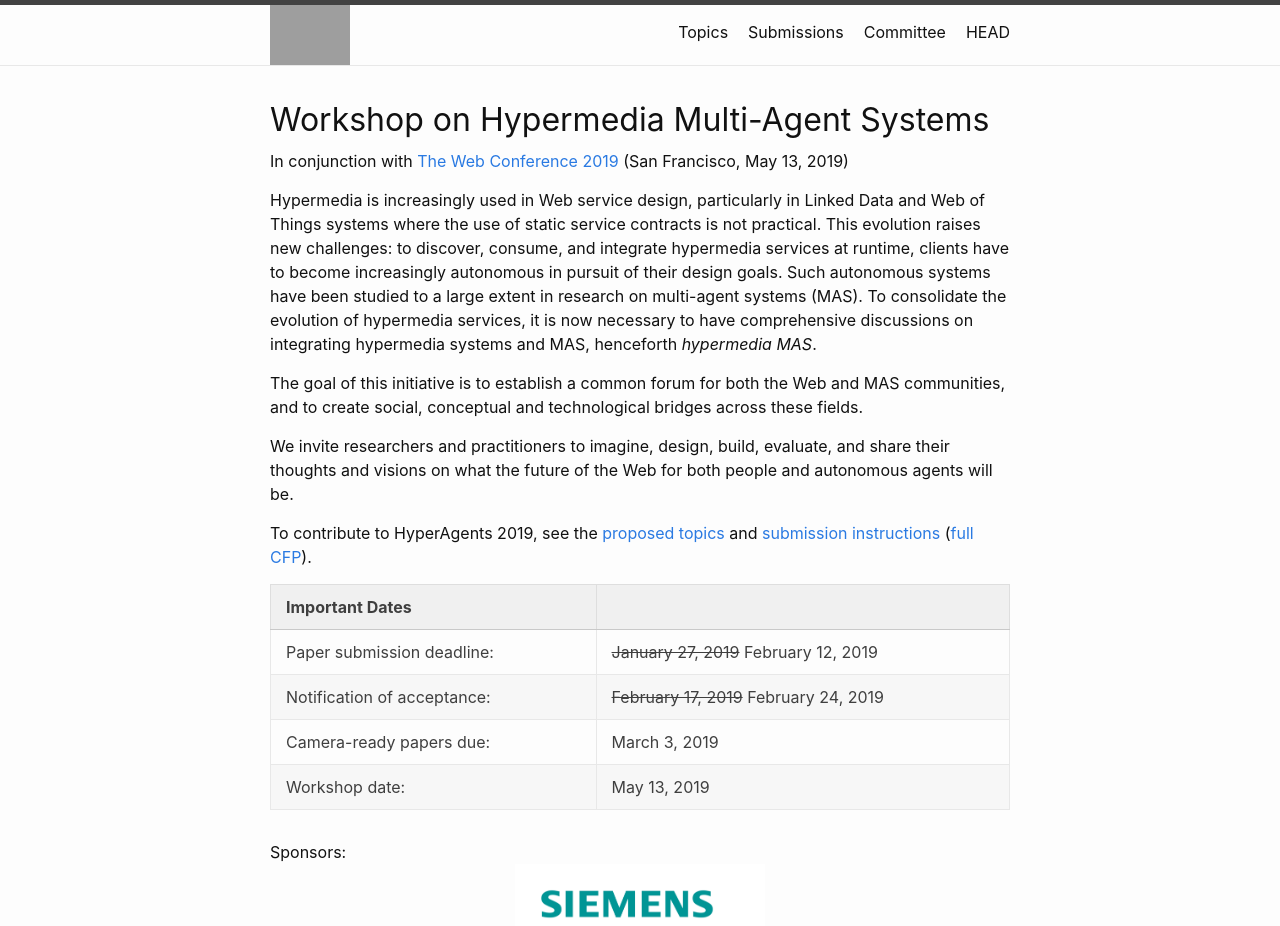
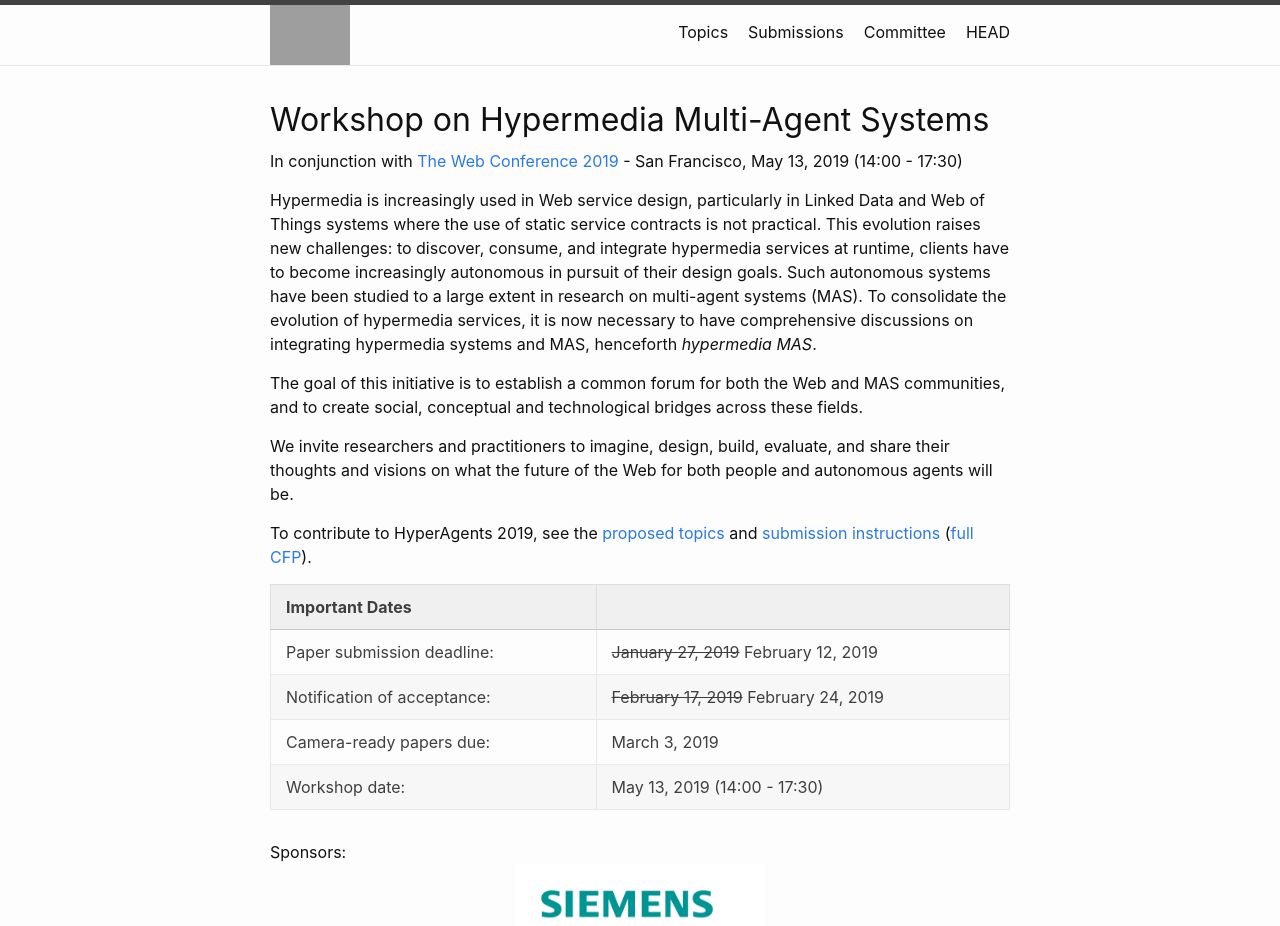
Before and after one commit to HyperAgents/twc2019.hyperagents.org, a Jekyll site: the page built from index.md, in a window 1280 px wide. Shown: the top 926 px of the page. Built offline with Jekyll 4.4.1, drawn with Linux system fonts in a browser that asks for light colours; grey boxes are pictures that could not be loaded.

Commit message:
Add workshop time slot

```diff
--- a/HyperAgents2019_CFP.txt
+++ b/HyperAgents2019_CFP.txt
@@ -1,5 +1,5 @@
 CALL FOR PAPERS - Workshop on Hypermedia Multi-Agent Systems (HyperAgents 2019)
-in conjunction with The Web Conference 2019, San Francisco, California, USA, May 13-17, 2019.
+in conjunction with The Web Conference 2019 - San Francisco, May 13, 2019 (14:00 - 17:30).
 http://www.hyperagents.org/
 
 
@@ -15,7 +15,7 @@
 Paper submission deadline: February 12, 2019
 Notification of acceptance: February 24, 2019
 Camera-ready papers due: March 3, 2019
-Workshop date: May 13, 2019
+Workshop date: May 13, 2019 (14:00 - 17:30)
 
 
 -- Contributing to HyperAgents 2019
--- a/index.md
+++ b/index.md
@@ -5,7 +5,7 @@
 <h1>Workshop on Hypermedia Multi-Agent Systems</h1>
 
 <div style="margin-top: -10px;">
-	<p>In conjunction with <a href="https://www2019.thewebconf.org/" target="_blank">The Web Conference 2019</a> (San Francisco, May 13, 2019)</p>
+	<p>In conjunction with <a href="https://www2019.thewebconf.org/" target="_blank">The Web Conference 2019</a> - San Francisco, May 13, 2019 (14:00 - 17:30)</p>
 </div>
 
 Hypermedia is increasingly used in Web service design, particularly in Linked Data and Web of Things systems where the use of static service contracts is not practical. This evolution raises new challenges: to discover, consume, and integrate hypermedia services at runtime, clients have to become increasingly autonomous in pursuit of their design goals. Such autonomous systems have been studied to a large extent in research on multi-agent systems (MAS). To consolidate the evolution of hypermedia services, it is now necessary to have comprehensive discussions on integrating hypermedia systems and MAS, henceforth *hypermedia MAS*.
@@ -21,7 +21,7 @@
 | Paper submission deadline: | ~~January 27, 2019~~ February 12, 2019 |
 | Notification of acceptance: | ~~February 17, 2019~~ February 24, 2019 |
 | Camera-ready papers due: | March 3, 2019 |
-| Workshop date: | May 13, 2019 |
+| Workshop date: | May 13, 2019 (14:00 - 17:30) |
 |---|---|
 
 <p>Sponsors: <img src="/assets/siemens-logo.png" alt="Siemens" style="display: block; margin-left: auto; margin-right: auto; width: 250px;"></p>
```
Also changed, not shown: 03_submissions.md (+1 -1 lines), 3 other files.
